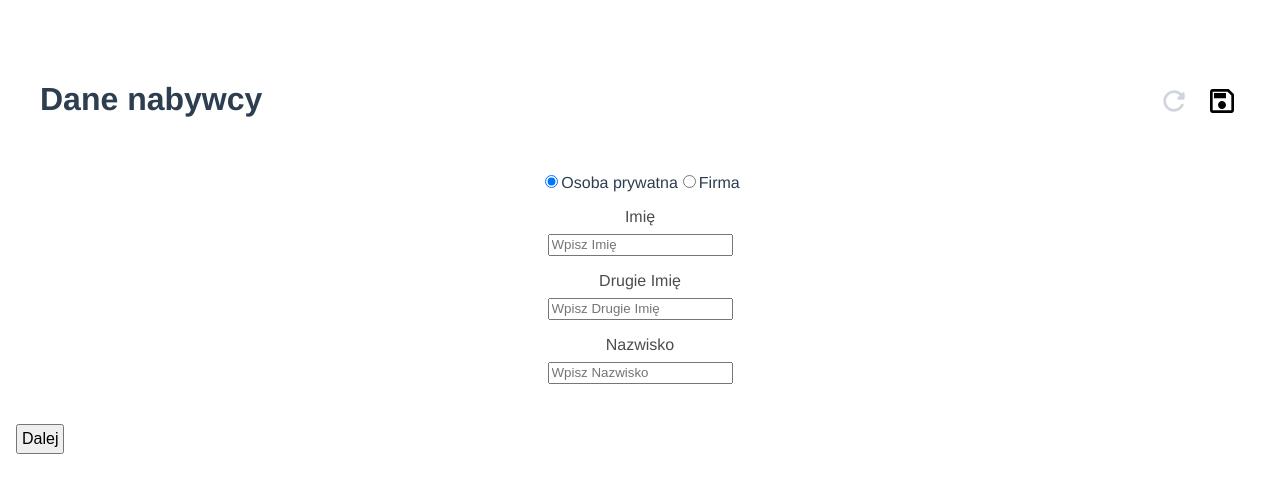
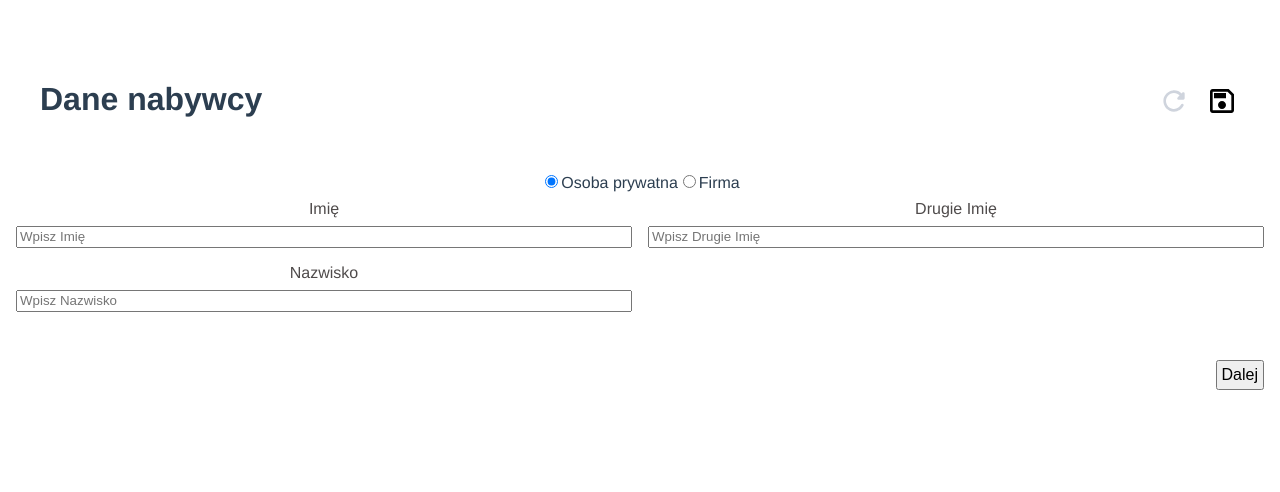
Before and after one commit to Wektors/email-form, a Vue app: page / in a window 1280 px wide. Shown: the top 492 px of the page. Built offline with nearby package versions, Linux system fonts and the light colour scheme.

Commit message:
grid layout for steps, root font size set in app.vue

```diff
--- a/src/App.vue
+++ b/src/App.vue
@@ -15,6 +15,9 @@ export default {
 </script>
 
 <style>
+:root {
+  font-size: 16px;
+}
 #app {
   font-family: Avenir, Helvetica, Arial, sans-serif;
   -webkit-font-smoothing: antialiased;
--- a/src/components/FormEntry.vue
+++ b/src/components/FormEntry.vue
@@ -53,14 +53,13 @@ export default {
 </script>
 
 <style scoped>
+.label {
+	font-size: 1rem;
+	color: rgb(79, 75, 75);
+}
 input {
 	height: 1rem;
 	margin-top: 0.5rem;
-}
-.label {
-	font-size: 1rem;
-	color: rgb(79, 75, 75);
-	margin-top: 1rem;
 }
 .not-touched {
 	color: black;
--- a/src/components/FormLayout.vue
+++ b/src/components/FormLayout.vue
@@ -71,11 +71,10 @@
 			</div>
 			<FormStep :stepData="userData.clientData" />
 		</div>
-
-		<FormStep
-			v-show="currentStep === Steps.AddressData"
-			:stepData="userData.address_data"
-		/>
+			<FormStep
+				v-show="currentStep === Steps.AddressData"
+				:stepData="userData.address_data"
+			/>
 
 		<FormSummary v-show="currentStep === Steps.Summary" :userData="userData" />
 
@@ -87,6 +86,7 @@
 			>
 				Wstecz
 			</button>
+			<div v-show="currentStep == Steps.ClientData"></div>
 			<button class="button" @click="handleNext">{{ nextStepButton }}</button>
 		</div>
 	</div>
--- a/src/components/FormStep.vue
+++ b/src/components/FormStep.vue
@@ -1,9 +1,10 @@
 <template>
-    <div class="first-step">
+    <div class="step-container">
 
         <div
             v-for="(field, id) in stepData.getFields()"
             :key="id"
+            class="step-entry"
         >
             <FormEntry
                 :form-field="stepData[field]"
@@ -27,5 +28,12 @@ export default {
 </script>
 
 <style>
-
+.step-container {
+	display: grid;
+    grid-template: auto / auto auto;
+}
+.step-entry {
+    display: grid;
+    margin: 0.5rem;
+}
 </style>
```
